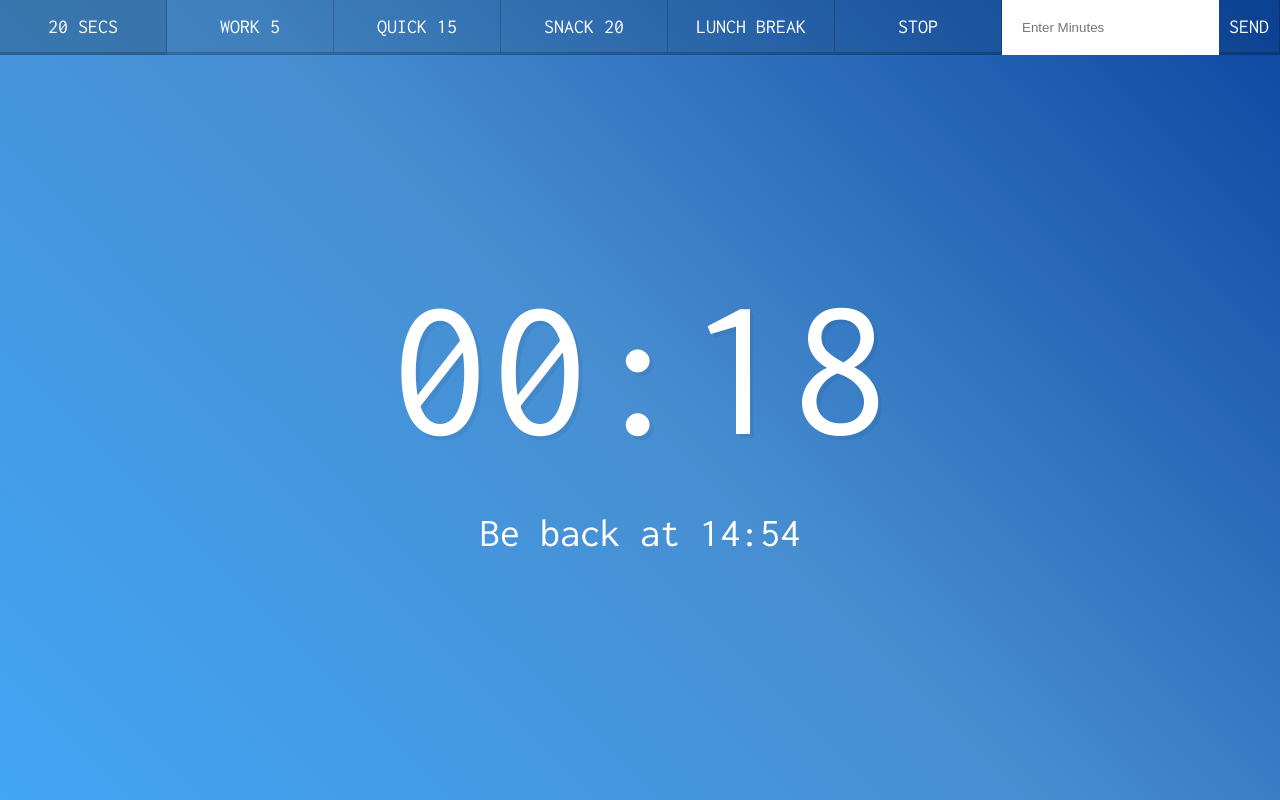
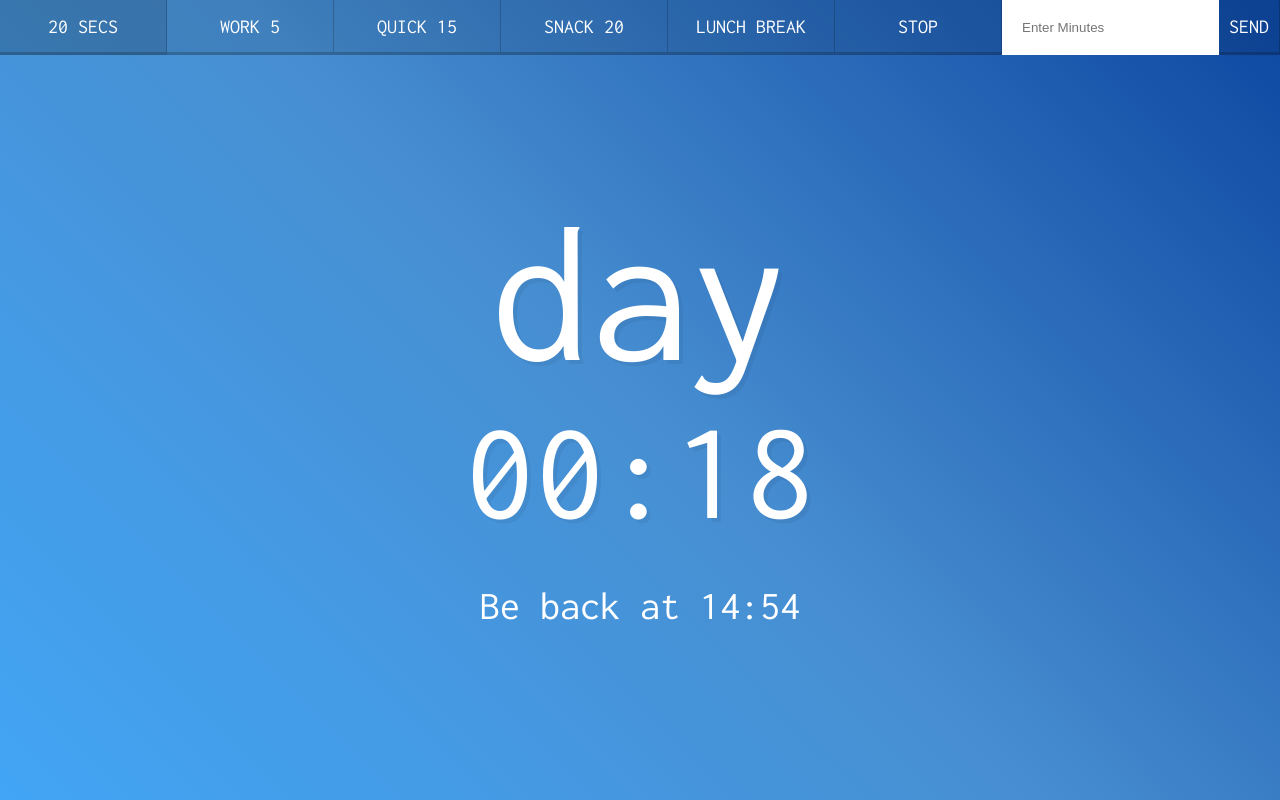
Before and after one commit to dalmariko/alertimer, a plain HTML site: page index.html in a window 1280 px wide. Both pictures are taken after a click on the button "20 SECS". Drawn offline with Linux system fonts and the light colour scheme.

Commit message:
add days

```diff
--- a/css/style.css
+++ b/css/style.css
@@ -16,6 +16,13 @@ body {
 }
 
 .display__time-left {
+  font-weight: 100;
+  font-size: 14rem;
+  margin: 0;
+  color:white;
+  text-shadow:4px 4px 0 rgba(0,0,0,0.05);
+}
+.display__days-left{
   font-weight: 100;
   font-size: 20rem;
   margin: 0;
--- a/index.html
+++ b/index.html
@@ -21,7 +21,8 @@
       </form>
     </div>
     <div class="display">
-      <h1 class="display__time-left"></h1>
+      <h1 class="display__days-left"></h1>
+      <h2 class="display__time-left"></h2>
       <p class="display__end-time"></p>
     </div>
   </div>
--- a/js/plugin.js
+++ b/js/plugin.js
@@ -1,9 +1,10 @@
 
 /*TODO обработать событие формы перевести время в секунды и отобразить дни и когда закончится таймер*/
 
-function Timer(timerContainerSelector, timeEndContainerSelector,audioSrc) {
+function Timer(daysContainerSelector,timerContainerSelector, timeEndContainerSelector,audioSrc) {
     let countdown;
 
+    let daysContainer = document.querySelector(daysContainerSelector);
     let timerContainer = document.querySelector(timerContainerSelector);
     let endTimeContainer = document.querySelector(timeEndContainerSelector);
     let audio = new Audio(audioSrc);
@@ -14,6 +15,7 @@ function Timer(timerContainerSelector, timeEndContainerSelector,audioSrc) {
      */
     this.start = function (seconds) {
         /*TODO проверку на число.*/
+
 
         clearInterval(countdown);
 
@@ -45,6 +47,7 @@ function Timer(timerContainerSelector, timeEndContainerSelector,audioSrc) {
     /*TODO Описание*/
     this.stop= function () {
         clearInterval(countdown);
+        daysContainer.innerHTML='';
         timerContainer.innerHTML = '';
         endTimeContainer.innerHTML = '';
         document.title = '';
@@ -64,15 +67,21 @@ function Timer(timerContainerSelector, timeEndContainerSelector,audioSrc) {
      */
     function displayTimeLeft(seconds) {
 
-        const h = seconds / 3600 ^ 0;
-        const m = (seconds - h * 3600) / 60 ^ 0;
-        const s = seconds - h * 3600 - m * 60;
+        const days = seconds/86400 ^ 0;
+        const h = (seconds - days*86400)/ 3600 ^ 0;
+        const m = (seconds - days*86400 - h * 3600) / 60 ^ 0;
+        const s = seconds - days*86400 - h * 3600 - m * 60;
+
         const hou = `${h < 10 ? '0' : ''}${h}:`;
 
         const display = `${h ? hou : ''}${m < 10 ? '0' : ''}${m}:${s < 10 ? '0' : ''}${s}`;
 
+        const day = days>0?days:'';
+
         document.title = display;
-        timerContainer.textContent = display;
+        daysContainer.textContent = day+'  day';
+         timerContainer.textContent = display;
+
     }
 
     /*
@@ -99,7 +108,7 @@ const stopBtn = document.querySelector('.stop_timer');
 const formSendTime = document.forms['customForm'];
 const minutes=formSendTime['minutes'];
 
-const myTimer = new Timer('.display__time-left', '.display__end-time','audio/bell.mp3');
+const myTimer = new Timer('.display__days-left','.display__time-left', '.display__end-time','audio/bell.mp3');
 
 /*TODO Описать функцию*/
 
```
